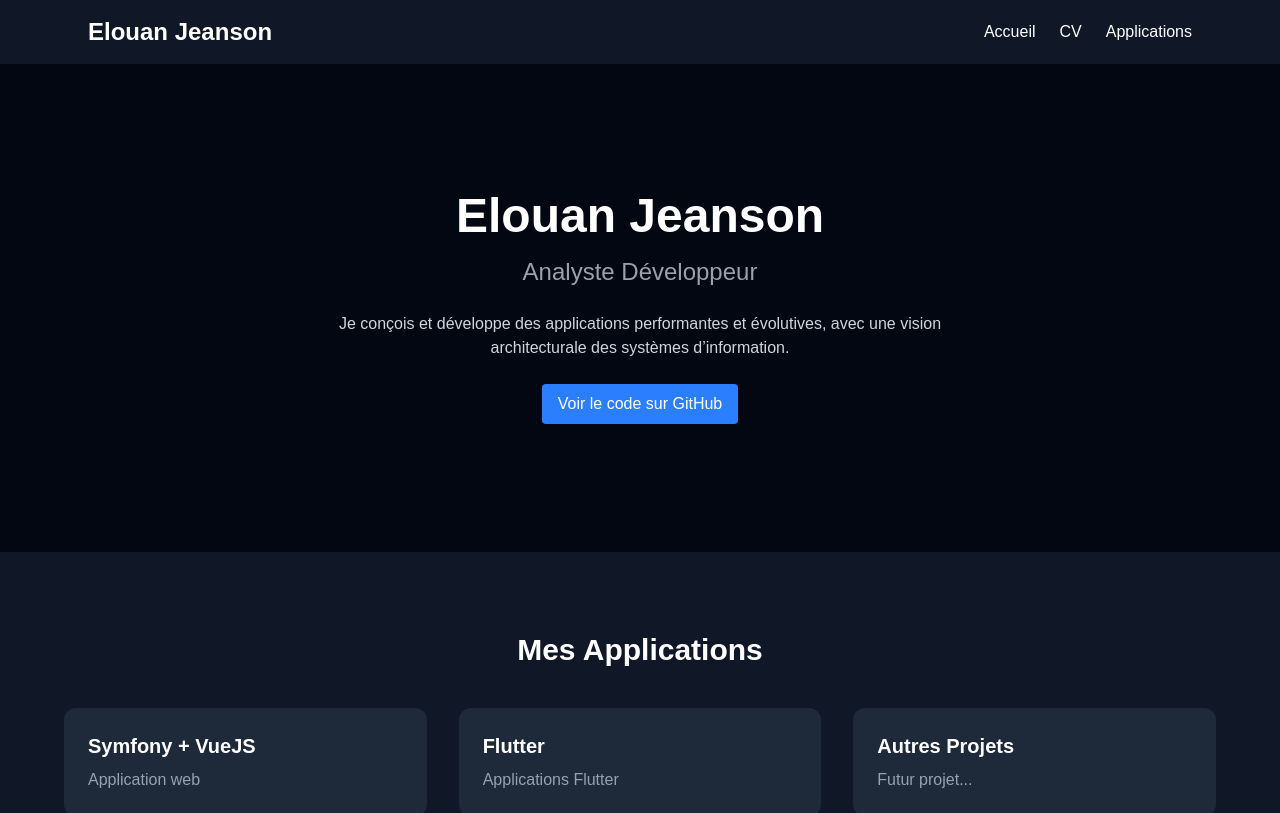
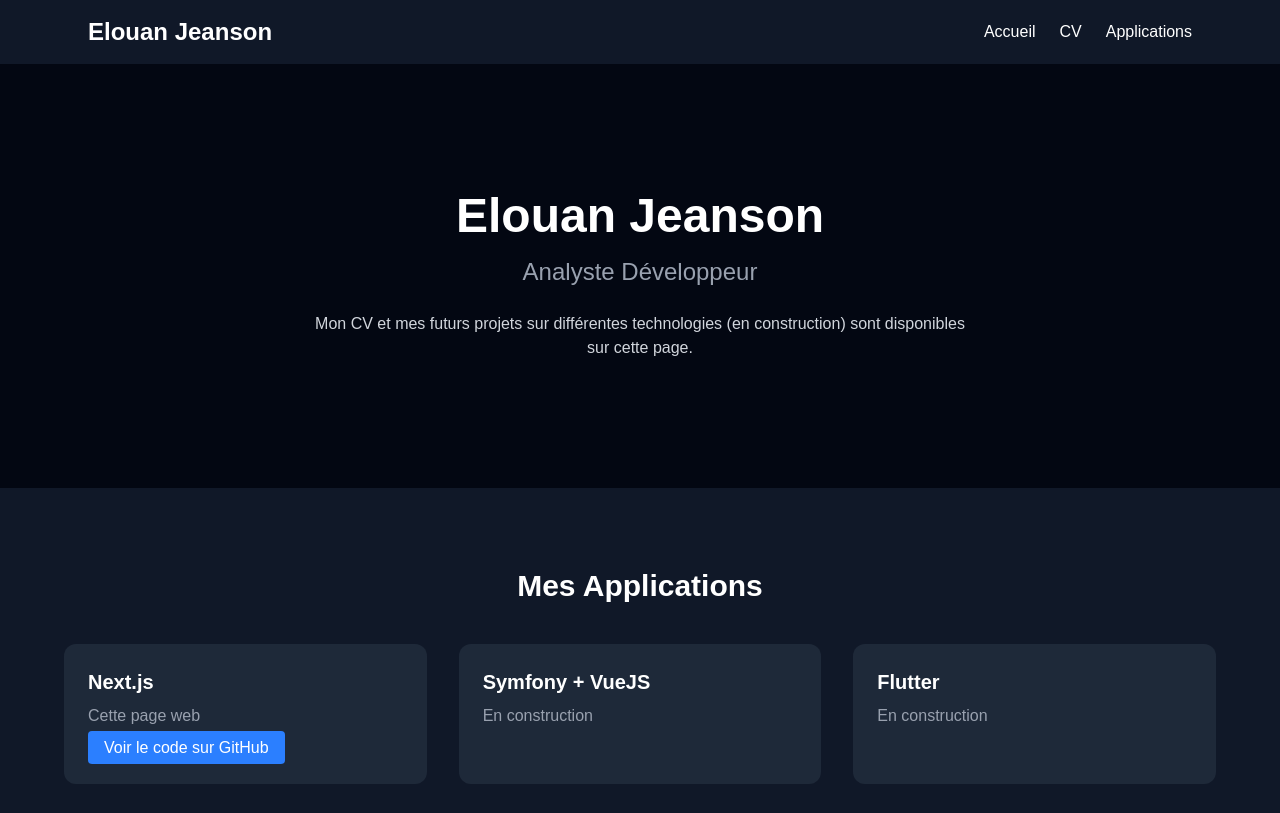
Before and after one commit to Elouan54/portfolio, a Next.js app: page / in a window 1280 px wide. Shown: the top 813 px of the page. Built offline with nearby package versions, Linux system fonts and the light colour scheme.

Commit message:
feat: mettre à jour le contenu de la page d'accueil et ajouter un lien vers le code GitHub

```diff
--- a/package.json
+++ b/package.json
@@ -6,6 +6,7 @@
     "dev": "next dev",
     "build": "next build",
     "start": "next start",
+    "export": "next export",
     "lint": "eslint"
   },
   "dependencies": {
--- a/pages/index.tsx
+++ b/pages/index.tsx
@@ -6,16 +6,8 @@ export default function Home() {
           <h1 className="text-5xl font-bold mb-4">Elouan Jeanson</h1>
           <h2 className="text-2xl text-gray-400 mb-6">Analyste Développeur</h2>
           <p className="max-w-2xl text-gray-300">
-            Je conçois et développe des applications performantes et évolutives, avec une vision architecturale des systèmes d’information.
+            Mon CV et mes futurs projets sur différentes technologies (en construction) sont disponibles sur cette page.
           </p>
-          <a
-            href="https://github.com/Elouan54/portfolio"
-            target="_blank"
-            rel="noopener noreferrer"
-            className="mt-6 px-4 py-2 bg-blue-500 text-white rounded hover:bg-blue-600"
-          >
-            Voir le code sur GitHub
-          </a>
         </section>
 
         {/* APPLICATIONS */}
@@ -24,20 +16,30 @@ export default function Home() {
             <h3 className="text-3xl font-semibold mb-10 text-center">Mes Applications</h3>
             <div className="grid md:grid-cols-3 gap-8">
               <div className="bg-gray-800 p-6 rounded-xl hover:scale-105 transition">
+                <h4 className="text-xl font-semibold mb-2">Next.js</h4>
+                <p className="text-gray-400 mb-2">Cette page web</p>
+                <a
+                  href="https://github.com/Elouan54/portfolio"
+                  target="_blank"
+                  rel="noopener noreferrer"
+                  className="mt-6 px-4 py-2 bg-blue-500 text-white rounded mb-2 hover:bg-blue-600"
+                >
+                  Voir le code sur GitHub
+                </a>
+              </div>
+              <div className="bg-gray-800 p-6 rounded-xl hover:scale-105 transition">
                 <h4 className="text-xl font-semibold mb-2">Symfony + VueJS</h4>
-                <p className="text-gray-400">Application web</p>
+                <p className="text-gray-400">En construction</p>
               </div>
               <div className="bg-gray-800 p-6 rounded-xl hover:scale-105 transition">
                 <h4 className="text-xl font-semibold mb-2">Flutter</h4>
-                <p className="text-gray-400">Applications Flutter</p>
-              </div>
-              <div className="bg-gray-800 p-6 rounded-xl">
-                <h4 className="text-xl font-semibold mb-2">Autres Projets</h4>
-                <p className="text-gray-400">Futur projet...</p>
+                <p className="text-gray-400">En construction</p>
               </div>
             </div>
           </div>
         </section>
+
+
 
         {/* CONTACT */}
         <section className="py-20 px-6 bg-gray-950 text-white text-center">
```
Also changed, not shown: 1 other file (tests, documents, lock files or other folders).
